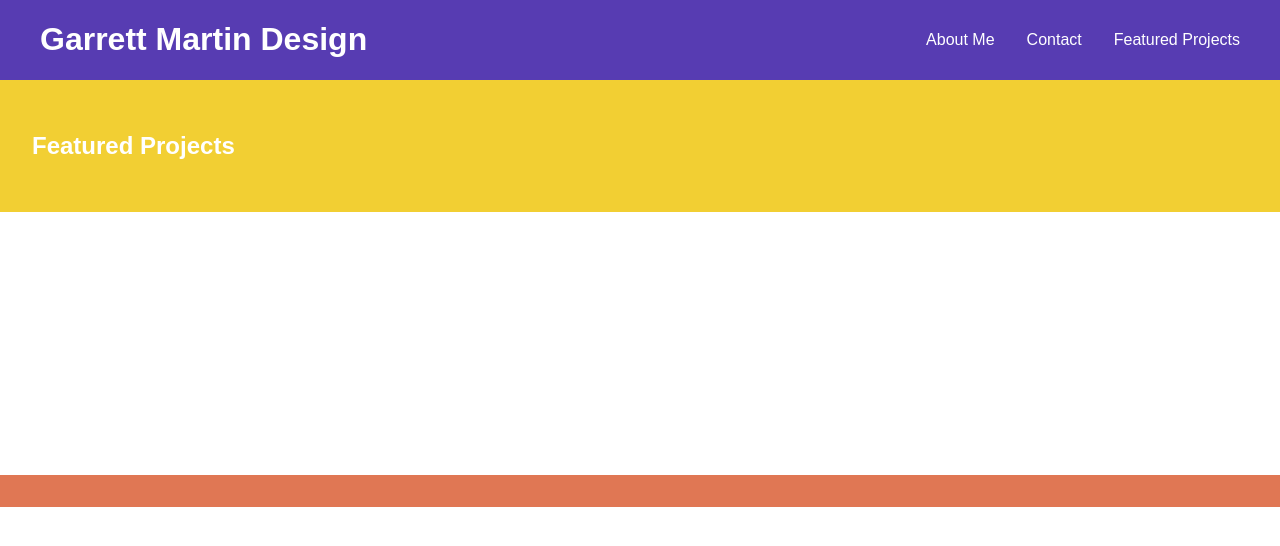
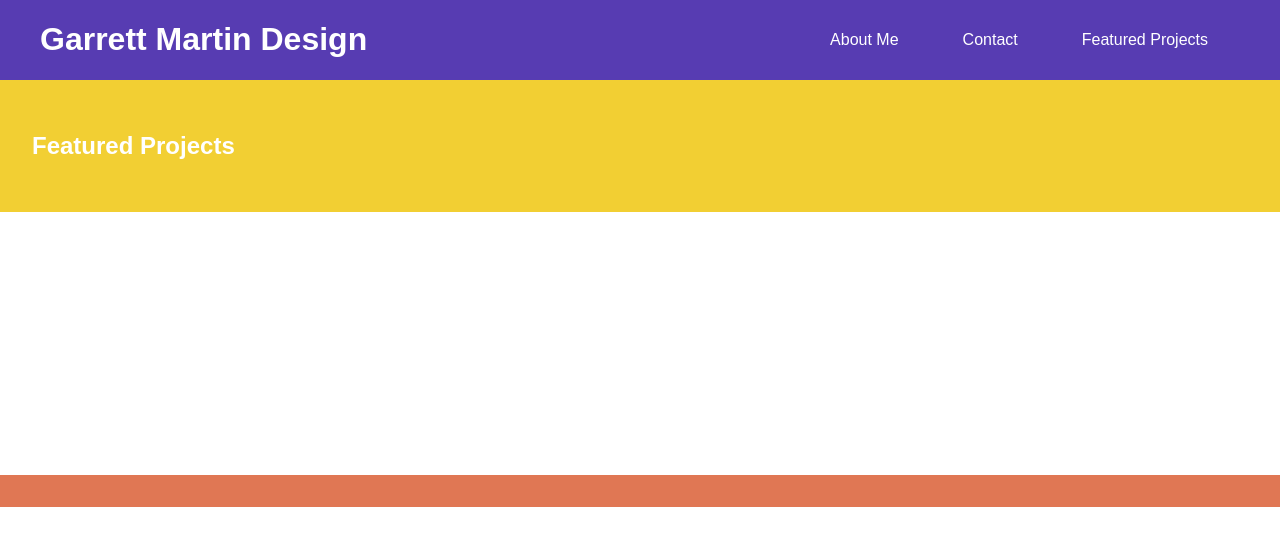
Before and after one commit to garrettmartindesign/garrettMartinDesign, a plain HTML site: page index.html in a window 1280 px wide. Drawn offline with Linux system fonts and the light colour scheme.

Commit message:
paddign right for navigation

```diff
--- a/stylesheet.css
+++ b/stylesheet.css
@@ -18,14 +18,19 @@ header {
 h1, h2 {
     color: white;
 }
+
+/* Navigation and Header placement*/
+
 nav {
     position: absolute;
-    padding: 24px;
+    padding-right: 40px;
     right: 0;
 }
+
 #logo {
     padding-left: 40px;
 }
+
 nav div {
     display: inline;
 
@@ -35,6 +40,7 @@ nav a {
     margin: 0 1rem;
     text-decoration: none;
     float: right;
+    padding: 1rem;
 
 }
 
```
